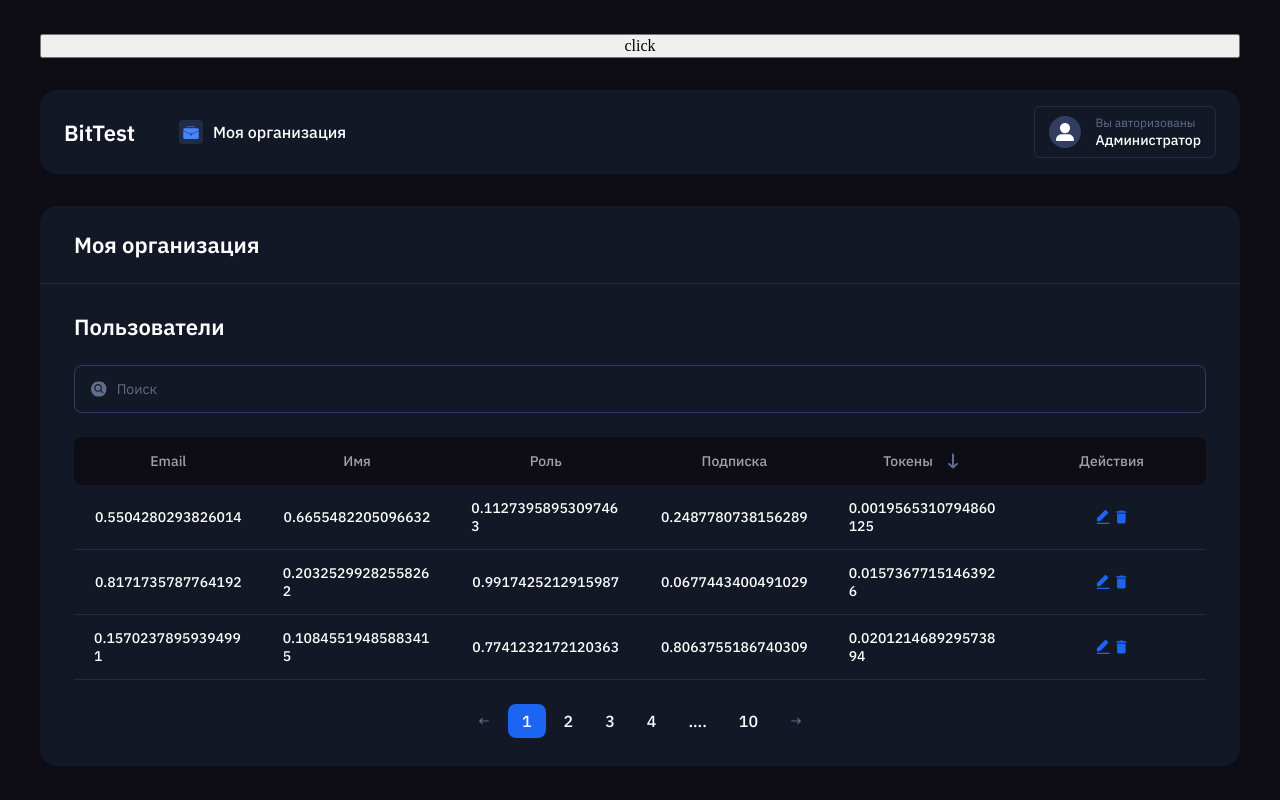
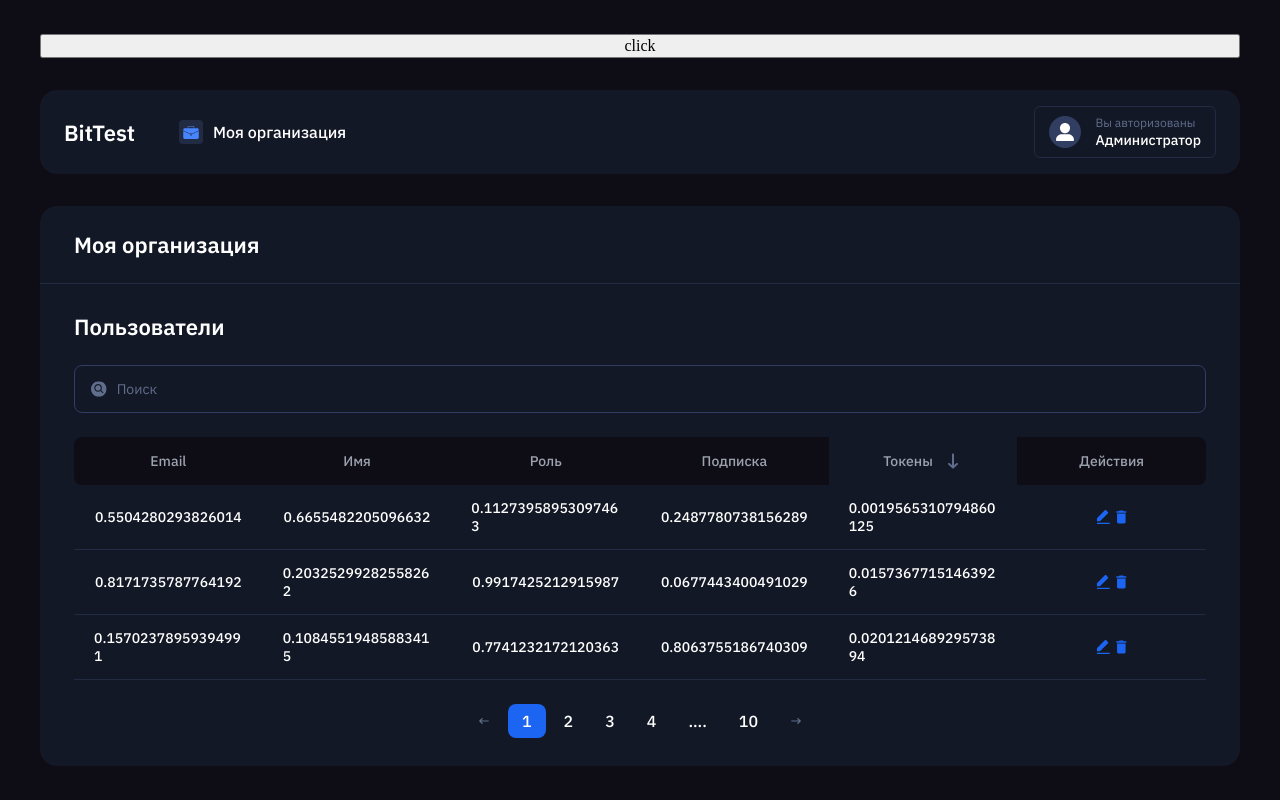
Before and after one commit to ekb1zh/test-admin-tokens, a React (Create React App) app: page / in a window 1280 px wide. In both pictures the pointer is over the button "Токены". Built offline with nearby package versions, Linux system fonts and the light colour scheme; no server answers.

Commit message:
Add hovers for Table

```diff
--- a/src/components/Table/Columns/Columns.module.scss
+++ b/src/components/Table/Columns/Columns.module.scss
@@ -20,6 +20,10 @@
   border: none;
   background: none;
   cursor: pointer;
+
+  &:hover {
+    background: var(--darktheme-Gray-scale-Gray-4, #121825);
+  }
 }
 
 .CellContent {
--- a/src/components/Table/Rows/Rows.module.scss
+++ b/src/components/Table/Rows/Rows.module.scss
@@ -9,6 +9,10 @@
 .Row {
   display: flex;
   border-bottom: 1px solid var(--darktheme-Gray-scale-Gray-3, #222b44);
+
+  &:hover {
+    background: var(--darktheme-Gray-scale-Gray-3, #222b44);
+  }
 }
 
 .Cell {
```
